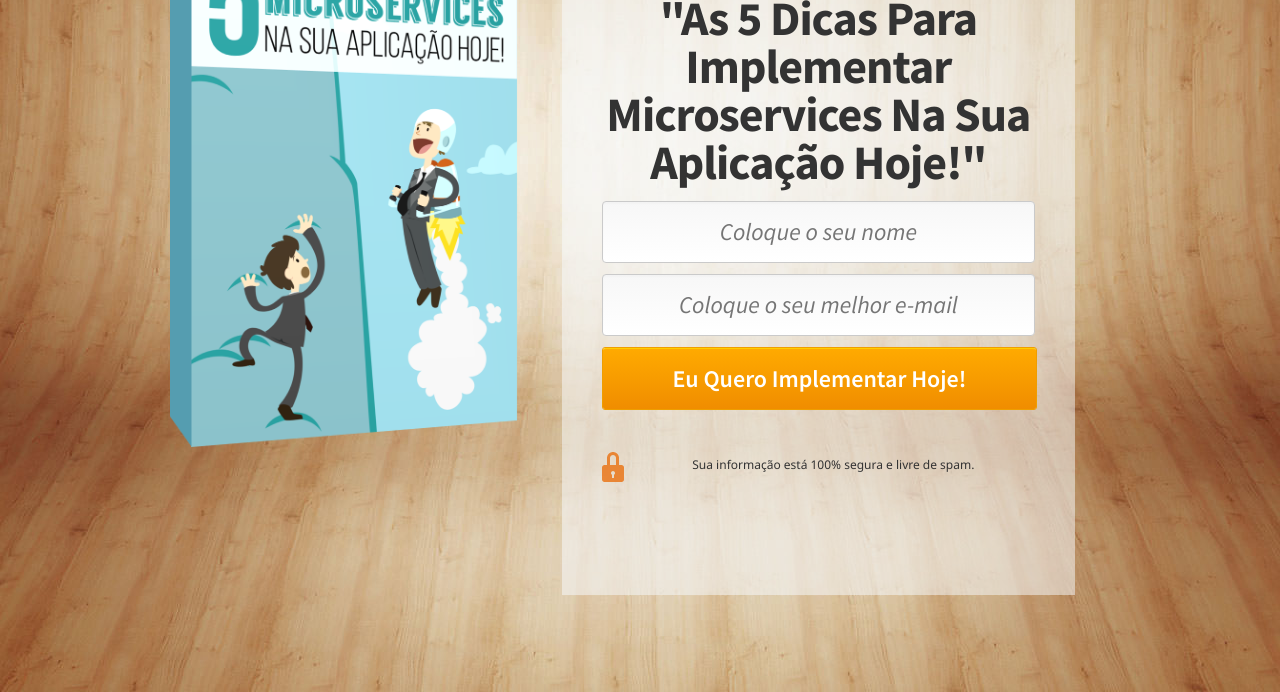
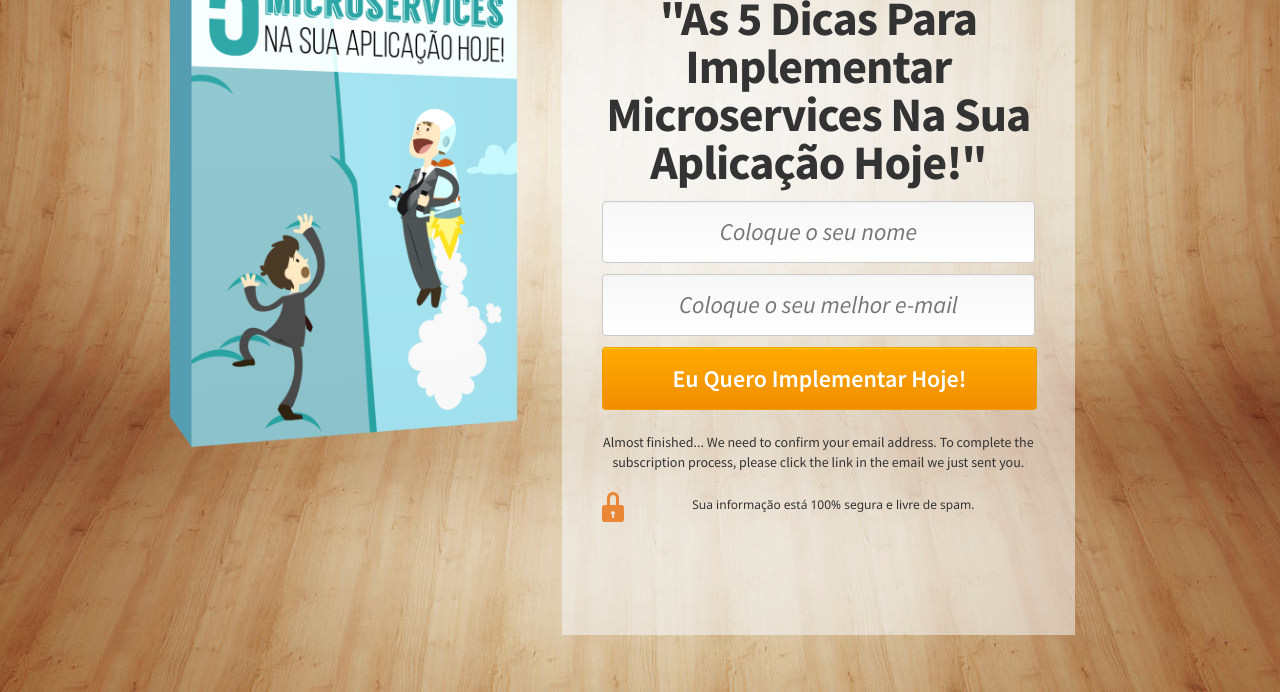
Before and after one commit to biz4nerds/squeeze-page-microservices-tricks, a plain HTML site: page index.html in a window 1280 px wide. Shown: the part 108-800 px from the top of the page. Drawn offline with Linux system fonts and the light colour scheme.

Commit message:
Message fix

```diff
--- a/index.html
+++ b/index.html
@@ -47,6 +47,10 @@
 								</p>
 							</div>
 						</form>
+						<div id="mce-responses" class="clear">
+							<div class="response" id="mce-error-response" style="display:none"></div>
+							<div class="response" id="mce-success-response" style="">Almost finished... We need to confirm your email address. To complete the subscription process, please click the link in the email we just sent you.</div>
+						</div>
 						<p class="secure">Sua informação está 100% segura e livre de spam.</p>
 					</div>
 				</div>
```
